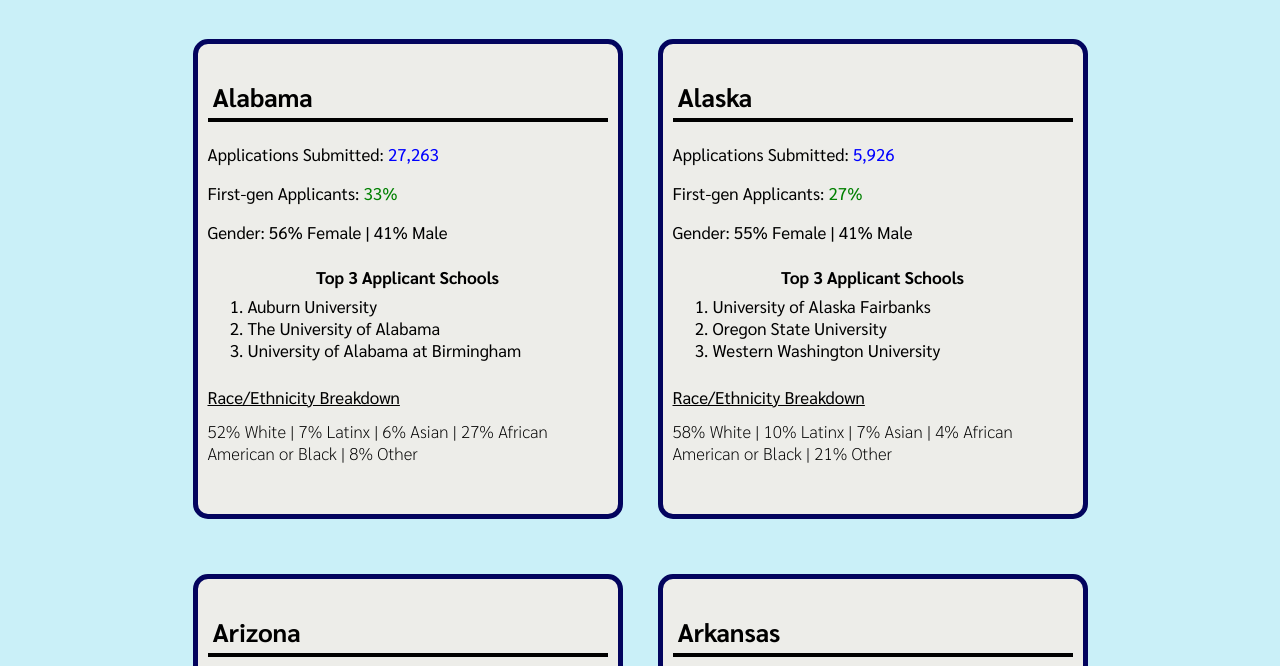
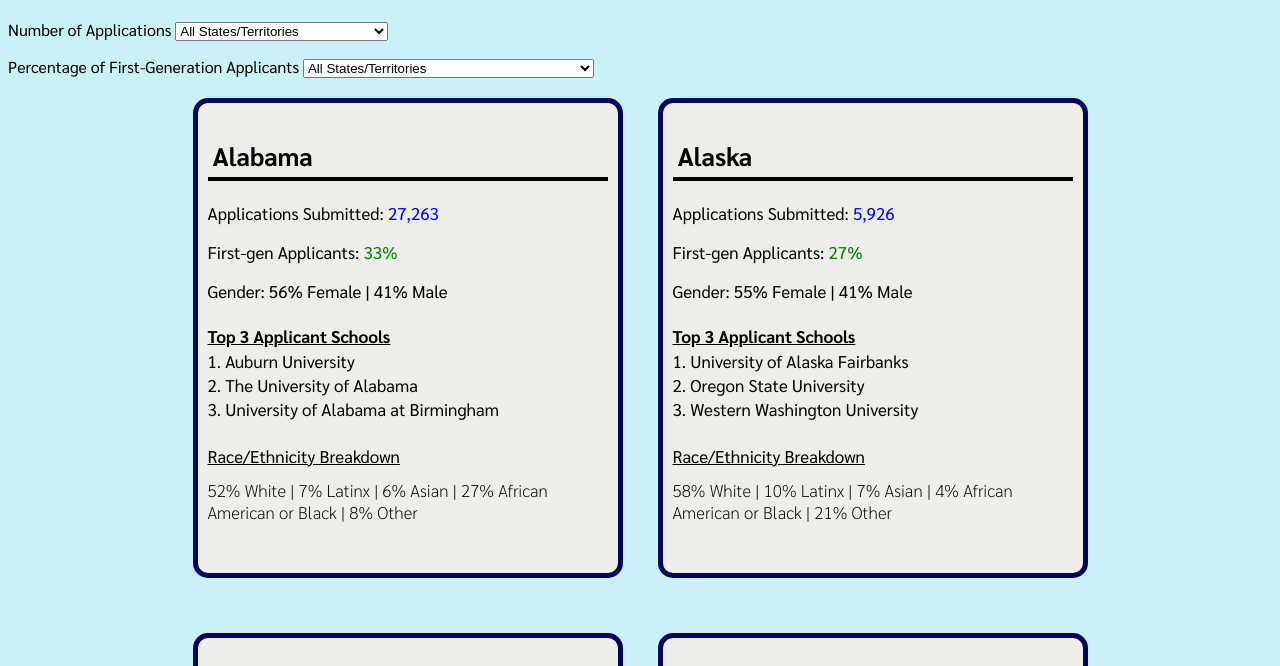
Before and after one commit to EliseRo2/CardsProject, a plain HTML site: page index.html in a window 1280 px wide. Shown: the part 65-731 px from the top of the page. Drawn offline with Linux system fonts and the light colour scheme.

Commit message:
Week 10 changes

```diff
--- a/index.html
+++ b/index.html
@@ -18,39 +18,29 @@
 <body>
     <h1>2023-24 College Applications In Each State/Territory</h1>
 
+    <div id="application-dropdown">
+        <label>Number of Applications</label>
+        <select id="applicationDropdown">
+            <option value="all">All States/Territories</option>
+            <option value="tier1">More than 500,000 Applications</option>
+            <option value="tier2">100,001 to 500,000 Applications</option>
+            <option value="tier3">10,000 to 100,000 Applications</option>
+            <option value="tier4">Less than 10,000 Applications</option>
+        </select>
+    </div>
+
+    <div id="first-gen-dropdown">
+        <label>Percentage of First-Generation Applicants</label>
+        <select id="firstGenDropdown">
+            <option value="all">All States/Territories</option>
+            <option value="more-first-gen">35% or more First-Generation Applicants</option>
+            <option value="less-first-gen">Less than 35% of First-Generation Applicants</option>
+        </select>
+    </div>
+
     <div id="cardContainer">
 
     </div>
-
-    <!-- <div id="buttonContainer">
-
-        <button id="all" value="all">All States</button>
-
-        <button id="tier1" value="tier1">States with More than 500,000 Applications</button>
-
-        <button id="tier2" value="tier2">States with 100,001 to 500,000 Applications</button>
-
-        <button id="tier3" value="tier3">States with 10,000 to 100,000 Applications</button>
-
-        <button id="tier4" value="tier4">States with Less than 10,000 Applications</button>
-
-    </div> -->
-
-        <select id="applicationDropdown">
-            <h3>Number of Applications</h3>
-            <option value="all">All States</option>
-            <option value="tier1">States with More than 500,000 Applications</option>
-            <option value="tier2">States with 100,001 to 500,000 Applications</option>
-            <option value="tier3">States with 10,000 to 100,000 Applications</option>
-            <option value="tier4">States with Less than 10,000 Applications</option>
-        </select>
-
-        <!-- THIS IS THE SECOND DROPDOWN FOR FILTERING <select id="first-gen-dropdown">
-            <h3>Percentage of First-Generation Applicants</h3>
-            <option value="all">All States</option>
-            <option value="more-first-gen">States with More than 35% of First-Generation Applicants</option>
-            <option value="less-first-gen">States with Less than 35% of First-Generation Applicants</option>
-        </select> -->
 
     <script>
 
@@ -957,23 +947,35 @@
             }
         ];
 
-        function makeCards(state, applications, firstGeneration, femaleGender, maleGender, firstSchool, secondSchool, thirdSchool, whiteRace, latinxRace, asianRace, blackRace, otherRace){
+        function makeCards(state, applications, value, firstGeneration, femaleGender, maleGender, firstSchool, secondSchool, thirdSchool, whiteRace, latinxRace, asianRace, blackRace, otherRace){
             let cardContainer = document.getElementById('cardContainer');
             const card = document.createElement('div');
             card.classList.add('stateCard');
+            //Define the application attribute value
+            card.setAttribute('data-applicants', value);
+            //Define the generation attribute value
+            card.setAttribute('data-generation', value);
+            if(firstGeneration > 35){
+                card.setAttribute('data-generation', 'more-first-gen');
+
+            }
+            else{
+                card.setAttribute('data-generation', 'less-first-gen');
+            }
 
             card.innerHTML =
             `<h2>${state}</h2>
             <p>Applications Submitted: <span style="color:blue">${applications.toLocaleString()}</span></p>
+
             <p>First-gen Applicants: <span style="color:green">${firstGeneration}%</span></p>
+
             <p>Gender: ${femaleGender}% Female | ${maleGender}% Male</p>
-            <h4>Top 3 Applicant Schools</h4>
-            <p class="schools">
-                <ol>
-                    <li> ${firstSchool}</li>
-                    <li> ${secondSchool}</li>
-                    <li> ${thirdSchool}</li>
-                </ol></p>
+
+            <h4 style="text-decoration:underline">Top 3 Applicant Schools</h4>
+            <p class ="schools">1. ${firstSchool}</p>
+            <p class ="schools">2. ${secondSchool}</p>
+            <p>3. ${thirdSchool}</p>
+
             <p class="race" style="text-decoration:underline">Race/Ethnicity Breakdown<p>
             <p style="font-weight:250">${whiteRace}% White | ${latinxRace}% Latinx | ${asianRace}% Asian | ${blackRace}% African American or Black | ${otherRace}% Other</p>`;
 
@@ -983,98 +985,57 @@
 
 
         states.forEach(function(state){
-            makeCards(state.state, state.applications, state.firstGeneration, state.femaleGender, state.maleGender, state.firstSchool, state.secondSchool, state.thirdSchool, state.whiteRace, state.latinxRace, state.asianRace, state.blackRace, state.otherRace);
+            makeCards(state.state, state.applications, state.value, state.firstGeneration, state.femaleGender, state.maleGender, state.firstSchool, state.secondSchool, state.thirdSchool, state.whiteRace, state.latinxRace, state.asianRace, state.blackRace, state.otherRace);
+
         })
 
-        // Application dropdown element
-         const dropdown = document.getElementById('applicationDropdown');
+         // Application dropdown element
+         const first_dropdown = document.getElementById('applicationDropdown');
 
-         const attributeValue = state.getAttribute(value);
+         //First-generation dropdown element
+         const second_dropdown = document.getElementById('firstGenDropdown');
 
-         //const tier1 = document.getElementById("tier1");
-
-         const allStates = document.querySelectorAll('.stateCard');
+         //Get all the cards
+         let cards = document.querySelectorAll('.stateCard');
 
 
-         dropdown.addEventListener('change', function(){
+         //Add an event listener to the dropdown
+         first_dropdown.addEventListener('change', function(){
 
-             const filterValue = dropdown.value;
+            //second_dropdown.addEventListener('change', function(){
 
-             //let stateValue = filterValue;
+                //Get the first filterValue
+                const filterValue = first_dropdown.value;
 
-             allStates.forEach(function(stateCard) {
+                //Define second filterValue
+                const secondFilter = second_dropdown.value;
 
-                if(filterValue === "all" || filterValue === attributeValue){
+                //Loop through each card
+                cards.forEach(function(stateCard) {
 
-                    stateCard.style.display = 'block';
-                }
-                else {
+                    if(filterValue == stateCard.getAttribute('data-applicants') && secondFilter == "all"){
 
-                    stateCard.style.display ='none';
-                }
-            })
-        })
+                        stateCard.style.display = 'block';
+                    }
+                    else if (filterValue == "all" && secondFilter == stateCard.getAttribute('data-generation')){
 
-        //FIRST-GEN DROPDOWN ELEMENT
-        // const dropdownTwo = document.getElementById('first-gen-dropdown');
+                        stateCard.style.display ='block';
+                    }
+                    else if(filterValue == stateCard.getAttribute('data-applicants') && secondFilter == stateCard.getAttribute('data-generation')){
 
-        // dropdownTwo.addEventListener('change', function(){
+                        stateCard.style.display = 'block';
 
-        //     const secondValue = dropdownTwo.id;
+                    }
+                    else {
 
-        //     allStates.forEach(function(stateCard){
-
-        //         if(secondValue === "all" || secondValue === stateCard.getAttribute('id')){
-        //             stateCard.style.display = 'block';
-        //         }
-        //         else{
-        //             stateCard.style.display = 'none';
-        //         }
-        //     })
-        // })
+                        stateCard.style.display ='none';
+                    }
 
 
+                })
 
-
-
-        //const tier1 = document.getElementById("tier1");
-        // const tier2 = document.getElementById("tier2");
-        // const tier3 = document.getElementById("tier3");
-        // const tier4 = document.getElementById("tier4");
-
-        //trying to filter using buttons
-        // let allCards = document.querySelectorAll('#cardContainer > .stateCards');
-        // console.log(allCards);
-
-        // let allButtons = document.querySelectorAll('buttonContainer');
-
-        // allButtons.forEach(function(btn){
-
-        //     btn.addEventListener('click', function(){
-
-        //         allButtons.forEach(function(btn){
-        //             btn.classList.remove('clicked');
-        //         })
-
-        //         this.classList.add('clicked');
-
-        //         const filterValue = state.value;
-
-        //         allCards.forEach(card => {
-        //             if(value == "all" || card.value === value){
-        //                 card.style.display = 'block';
-        //             }
-        //             // else if(value == "tier1"){
-        //             //     state.style.display = 'block';
-        //             // }
-        //             else {
-        //                 card.style.display = 'none';
-        //             }
-        //         })
-        //     })
-        // })
-
-
+            //})
+        })
 
 
     </script>
--- a/style.css
+++ b/style.css
@@ -1,6 +1,10 @@
 body {
     font-family: "Sarabun", sans-serif;
     background-color: #caf0f8;
+}
+
+#applicationDropdown {
+    margin-bottom: 15px;
 }
 
 #cardContainer {
@@ -36,11 +40,14 @@ h2 {
 }
 
 h4 {
-    text-align: center;
-    margin-bottom: -10px;
+    margin-bottom: -14px;
 }
 
 p.race {
     margin-top: 25px;
     margin-bottom: -5px;
 }
+
+p.schools {
+    margin-bottom: -15px;
+}
```
